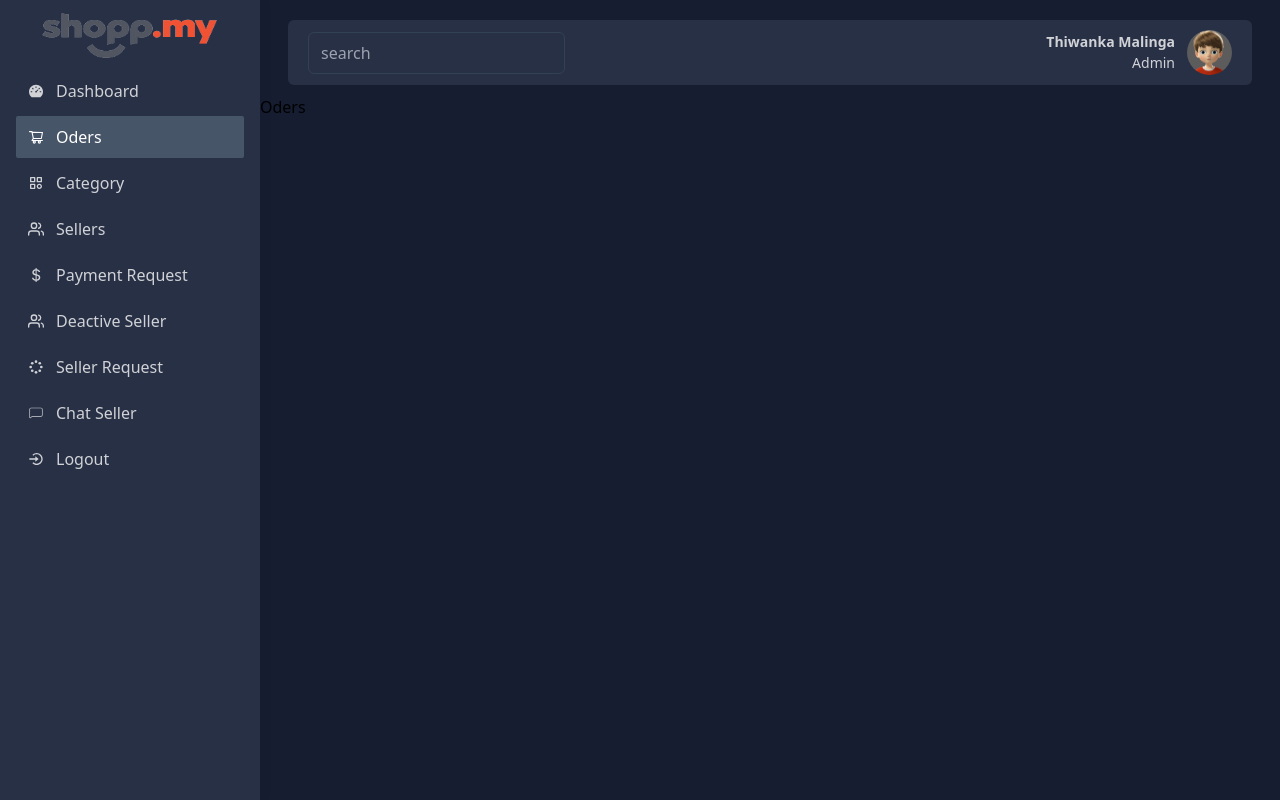
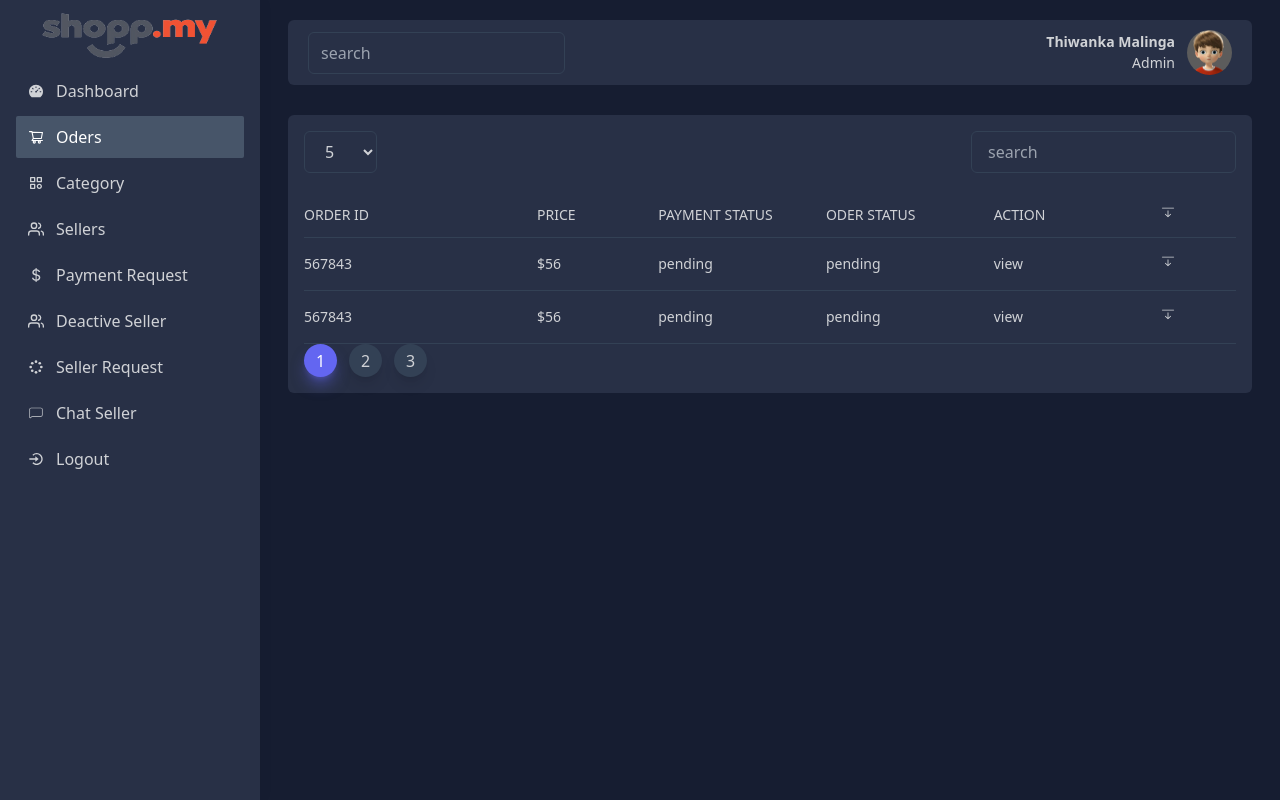
Before and after one commit to thiwaas/green-energy, a React (Create React App) app in the folder frontend/: page /admin/dashboard/orders in a window 1280 px wide. Built offline with nearby package versions, Linux system fonts and the light colour scheme.

Commit message:
feat: initial commit

```diff
--- a/frontend/src/views/admin/Orders.jsx
+++ b/frontend/src/views/admin/Orders.jsx
@@ -1,8 +1,106 @@
-import React from 'react'
+/* eslint-disable no-unused-vars */
+import React, { useState } from 'react'
+import { BsArrowBarDown } from 'react-icons/bs'
+import { Link } from 'react-router-dom'
+import Pagination from '../seller/Pagination'
 
 const Oders = () => {
+  const [currentPage, setCurrentPage] = useState(1)
+  const [searchValue, setSearchValue] = useState('')
+  const [parPage, setParPage] = useState(5)
+  const [show, setShow] = useState(false)
   return (
-    <div>Oders</div>
+    <div className='px-2 lg:px-7 pt-5'>
+      <div className='w-full p-4 bg-[#283046] rounded-md'>
+        <div className='flex justify-between items-center'>
+          <select onChange={(e) => setParPage(parseInt(e.target.value))}className='px-4 py-2 focus:border-indigo-500 outline-none bg-[#283046] border border-slate-700 rounded-md text-[#d0d2d6]'>
+            <option value= "5">5</option>
+            <option value= "5">15</option>
+            <option value= "5">25</option>
+          </select>
+          <input className='px-4 py-2 focus:border-indigo-500 outline-none bg-[#283046] border border-slate-700 rounded-md text-[#d0d2d6]' type="text" placeholder= 'search'/>
+        </div>
+        <div className='relative mt-5 overflow-x-auto'>
+          <div className='w-full text-sm text-left [#d0d2d6]'>
+            <div className='text-sm text-[#d0d2d6] uppercase border-b border-slate-700'>
+              <div className='flex justify-between items-start'>
+                <div className='py-3 w-[25%]'>Order Id</div>
+                <div className='py-3 w-[13%]'>Price</div>
+                <div className='py-3 w-[18%]'>Payment Status</div>
+                <div className='py-3 w-[18%]'>Oder Status</div>
+                <div className='py-3 w-[18%]'>Action</div>
+                <div className='py-3 w-[8%]'>
+                  <BsArrowBarDown/>
+                </div>
+              </div>
+            </div>
+            <div className='text-[#d0d2d6]'>
+              <div className='flex justify-between items-start border-b border-slate-700'>
+                <div className='py-4 w-[25%] font-medium whitespace-nowrap'>567843</div>
+                <div className='py-4 w-[13%]'>$56</div>
+                <div className='py-4 w-[18%]'>pending</div>
+                <div className='py-4 w-[18%]'>pending</div>
+                <div className='py-4 w-[18%]'>
+                  <Link>view</Link>
+                </div>
+                <div onClick={(e) => setShow(!show)}className='py-4 cursor-pointer w-[8%]'>
+                  <BsArrowBarDown/>
+                </div>
+              </div>
+              <div className={show?'block border-b border-slate-700 bg-slate-800': 'hidden'}>
+              <div className='flex justify-start items-start border-b border-slate-700'>
+                <div className='py-4 w-[25%] font-medium whitespace-nowrap pl-3'>567843</div>
+                <div className='py-4 w-[13%]'>$56</div>
+                <div className='py-4 w-[18%]'>pending</div>
+                <div className='py-4 w-[18%]'>pending</div>
+              </div>
+              <div className='flex justify-start items-start border-b border-slate-700'>
+                <div className='py-4 w-[25%] font-medium whitespace-nowrap pl-3'>567843</div>
+                <div className='py-4 w-[13%]'>$56</div>
+                <div className='py-4 w-[18%]'>pending</div>
+                <div className='py-4 w-[18%]'>pending</div>
+                </div>
+              </div>
+            </div>
+            <div className='text-[#d0d2d6]'>
+              <div className='flex justify-between items-start border-b border-slate-700'>
+                <div className='py-4 w-[25%] font-medium whitespace-nowrap'>567843</div>
+                <div className='py-4 w-[13%]'>$56</div>
+                <div className='py-4 w-[18%]'>pending</div>
+                <div className='py-4 w-[18%]'>pending</div>
+                <div className='py-4 w-[18%]'>
+                  <Link>view</Link>
+                </div>
+                <div onClick={(e) => setShow(!show)}className='py-4 cursor-pointer w-[8%]'>
+                  <BsArrowBarDown/>
+                </div>
+              </div>
+              <div className={show?'block border-b border-slate-700 bg-slate-800': 'hidden'}>
+              <div className='flex justify-start items-start border-b border-slate-700'>
+                <div className='py-4 w-[25%] font-medium whitespace-nowrap pl-3'>567843</div>
+                <div className='py-4 w-[13%]'>$56</div>
+                <div className='py-4 w-[18%]'>pending</div>
+                <div className='py-4 w-[18%]'>pending</div>
+              </div>
+              <div className='flex justify-start items-start border-b border-slate-700'>
+                <div className='py-4 w-[25%] font-medium whitespace-nowrap pl-3'>567843</div>
+                <div className='py-4 w-[13%]'>$56</div>
+                <div className='py-4 w-[18%]'>pending</div>
+                <div className='py-4 w-[18%]'>pending</div>
+              </div>
+              </div>
+            </div>
+          </div>
+        </div>
+        <Pagination
+            pageNumber = {currentPage}
+            setPageNumber = {setCurrentPage}
+            totalItem = {50}
+            parPage = {parPage}
+            showItem = {3}
+        />
+      </div>
+    </div>
   )
 }
 
--- /dev/null
+++ b/frontend/src/views/seller/Pagination.jsx
@@ -0,0 +1,48 @@
+/* eslint-disable no-unused-vars */
+import React from 'react'
+import { BsChevronDoubleLeft, BsChevronDoubleRight } from 'react-icons/bs';
+
+const Pagination = ({pageNumber,setPageNumber,totalItem,parPage,showItem}) => {
+
+    let totalPage = Math.ceil(totalItem / parPage)
+    let startPage = pageNumber
+
+    let dif = totalPage - pageNumber ;
+
+    if(dif<=showItem){
+        startPage = totalPage - showItem
+    }
+    let endPage = startPage < 0 ? showItem : showItem + startPage
+
+    if (startPage <= 0) {
+        startPage = 1
+    }
+    const createBtn = ()=>{
+        const btns = []
+
+        for (let i =  startPage; i < endPage; i++){
+            btns.push(
+                <li onClick={() => setPageNumber(i)} className= {`${pageNumber === i ? 'bg-indigo-500 shadow-lg shadow-indigo-500/50 text-white' : 'bg-slate-700 hover:bg-indigo-500 shadow-lg hover:shadow-indigo-500/50 hover:text-white text-[#d0d2d6]'} w-[33px] h-[33px] rounded-full flex justify-center items-center cursor-pointer`
+                }>
+                    {i}
+                </li>
+            )
+        }
+        return btns
+
+    }
+    return (
+        <ul className='flex gap-3'>
+            {
+               pageNumber > 1 && <li onClick={() => setPageNumber(pageNumber - 1)}className='w-[33px] h-[33px] rounded-full flex justify-center items-cenetr bg-slate-700 text-[#d0d2d6] cursor-pointer'>
+                   <BsChevronDoubleLeft/>
+               </li>
+            }
+            {
+                createBtn ()
+            }
+        </ul>
+    )
+}
+
+export default Pagination
```
Also changed, not shown: frontend/src/views/seller/Home.jsx (added).
